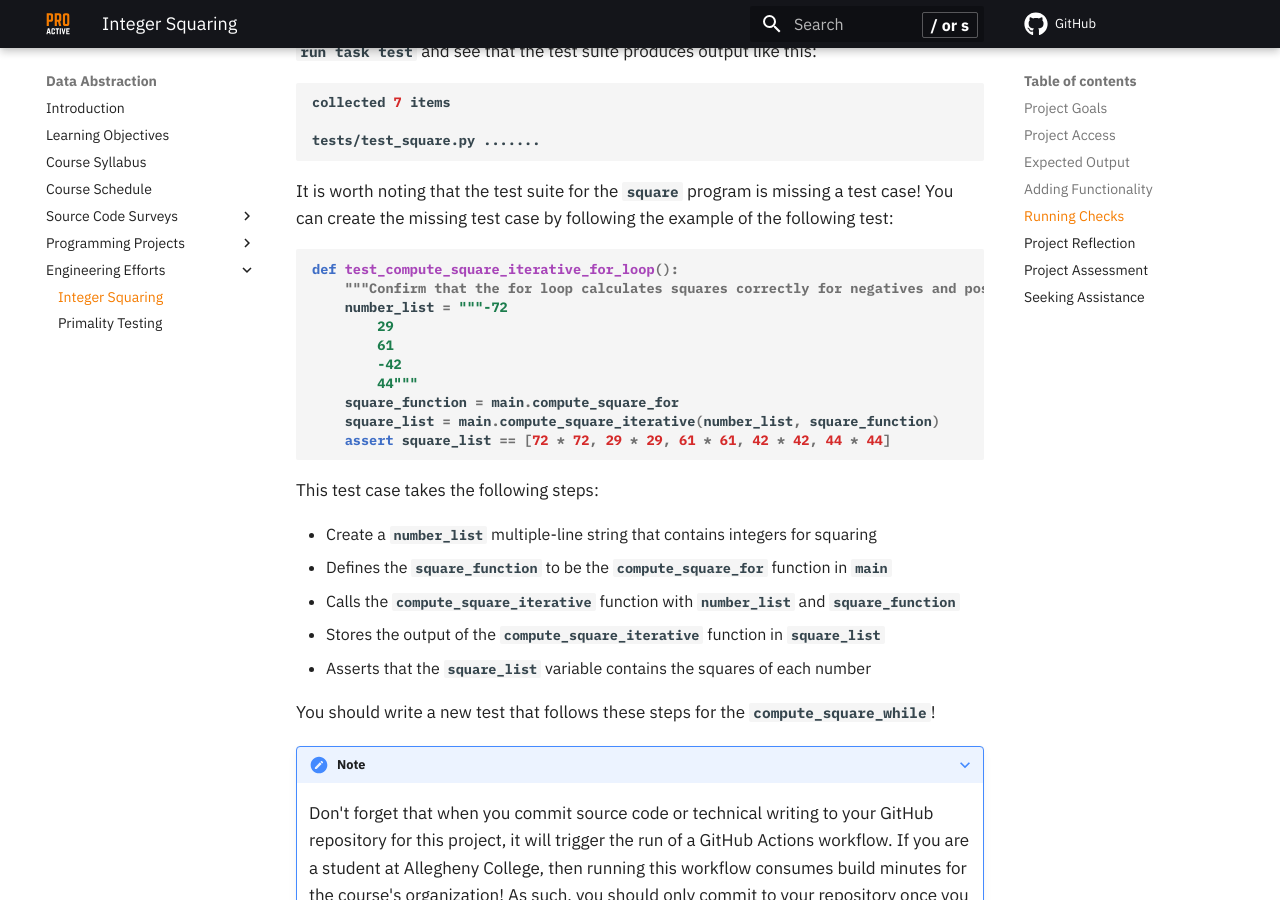
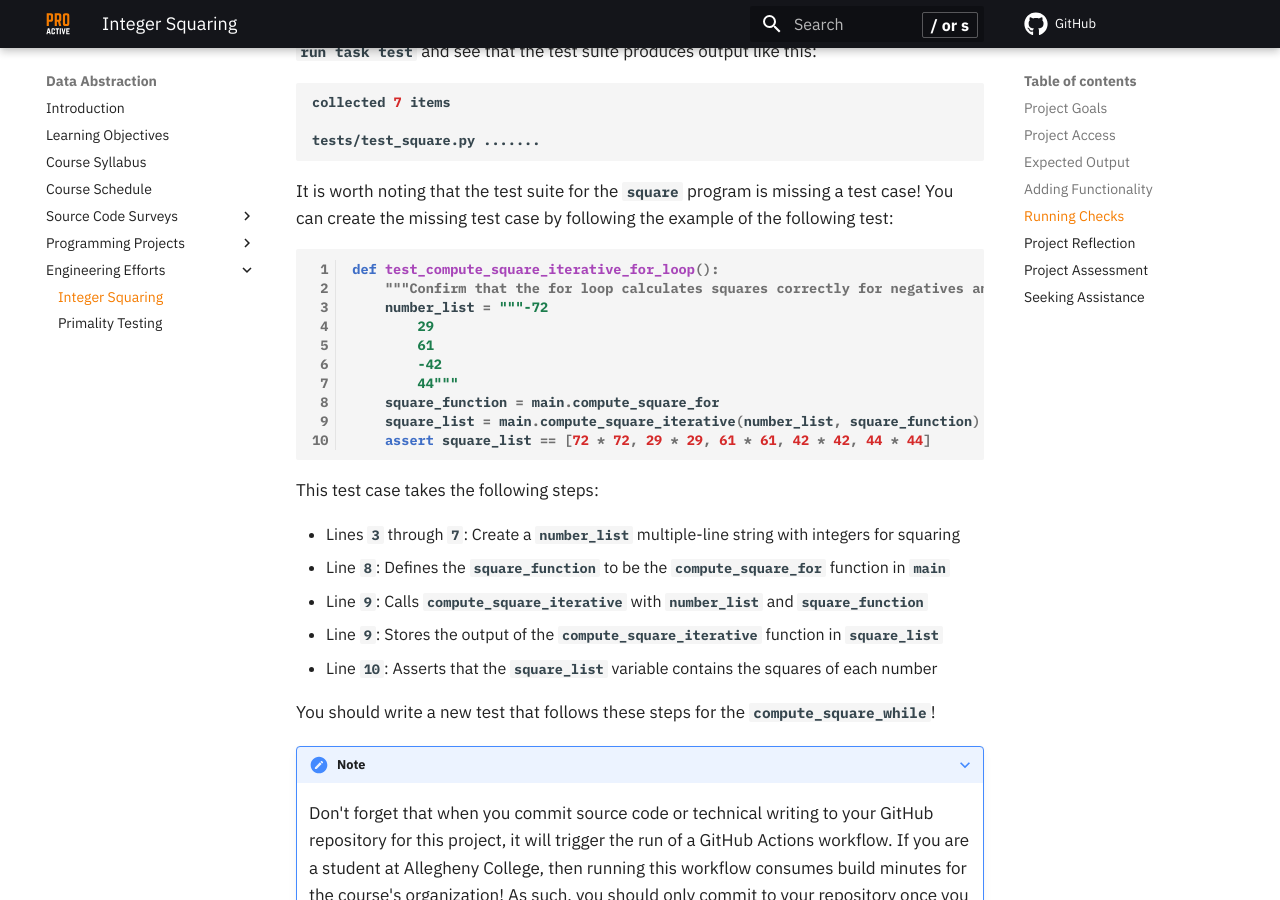
Before and after one commit to ProactiveProgrammers/www.proactiveprogrammers.com, an MkDocs documentation site: the page built from docs/data-abstraction/engineering-efforts/integer-squaring.md, in a window 1280 px wide and 900 px high, scrolled down 4825 px. Built offline with MkDocs 1.6.1 and Material for MkDocs 9.7.7, drawn with Linux system fonts in a browser that asks for light colours; comment, search, counter and statistics services are not loaded.

Commit message:
feat: Add line number discussion to test_compute_square_iterative_for_loop in integer-squaring.

````diff
--- a/docs/data-abstraction/engineering-efforts/integer-squaring.md
+++ b/docs/data-abstraction/engineering-efforts/integer-squaring.md
@@ -242,7 +242,7 @@ It is worth noting that the test suite for the `square` program is missing a
 test case! You can create the missing test case by following the example of the
 following test:
 
-```python
+```python linenums="1"
 def test_compute_square_iterative_for_loop():
     """Confirm that the for loop calculates squares correctly for negatives and positives in loop."""
     number_list = """-72
@@ -257,11 +257,11 @@ def test_compute_square_iterative_for_loop():
 
 This test case takes the following steps:
 
-- Create a `number_list` multiple-line string that contains integers for squaring
-- Defines the `square_function` to be the `compute_square_for` function in `main`
-- Calls the `compute_square_iterative` function with `number_list` and `square_function`
-- Stores the output of the `compute_square_iterative` function in `square_list`
-- Asserts that the `square_list` variable contains the squares of each number
+- Lines `3` through `7`: Create a `number_list` multiple-line string with integers for squaring
+- Line `8`: Defines the `square_function` to be the `compute_square_for` function in `main`
+- Line `9`: Calls `compute_square_iterative` with `number_list` and `square_function`
+- Line `9`: Stores the output of the `compute_square_iterative` function in `square_list`
+- Line `10`: Asserts that the `square_list` variable contains the squares of each number
 
 You should write a new test that follows these steps for the `compute_square_while`!
 
````
